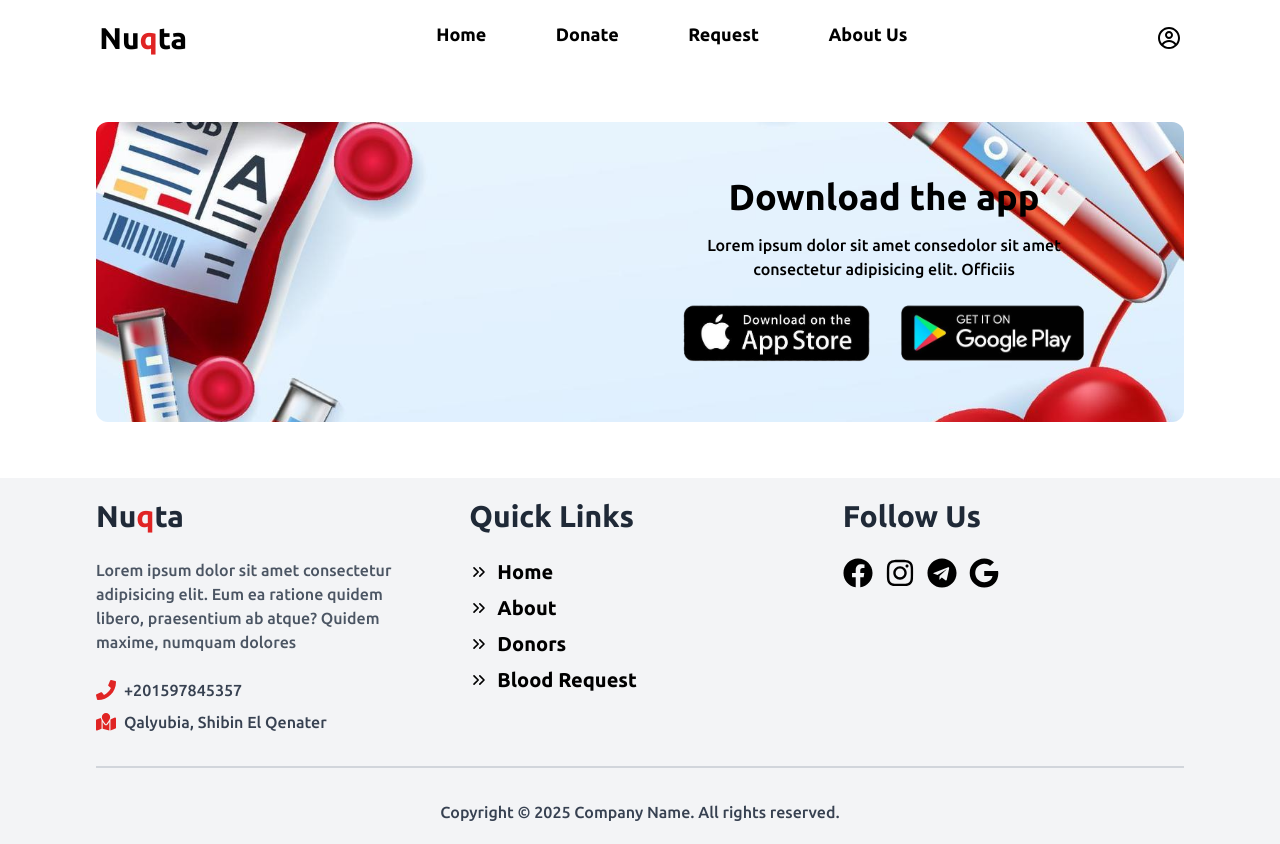
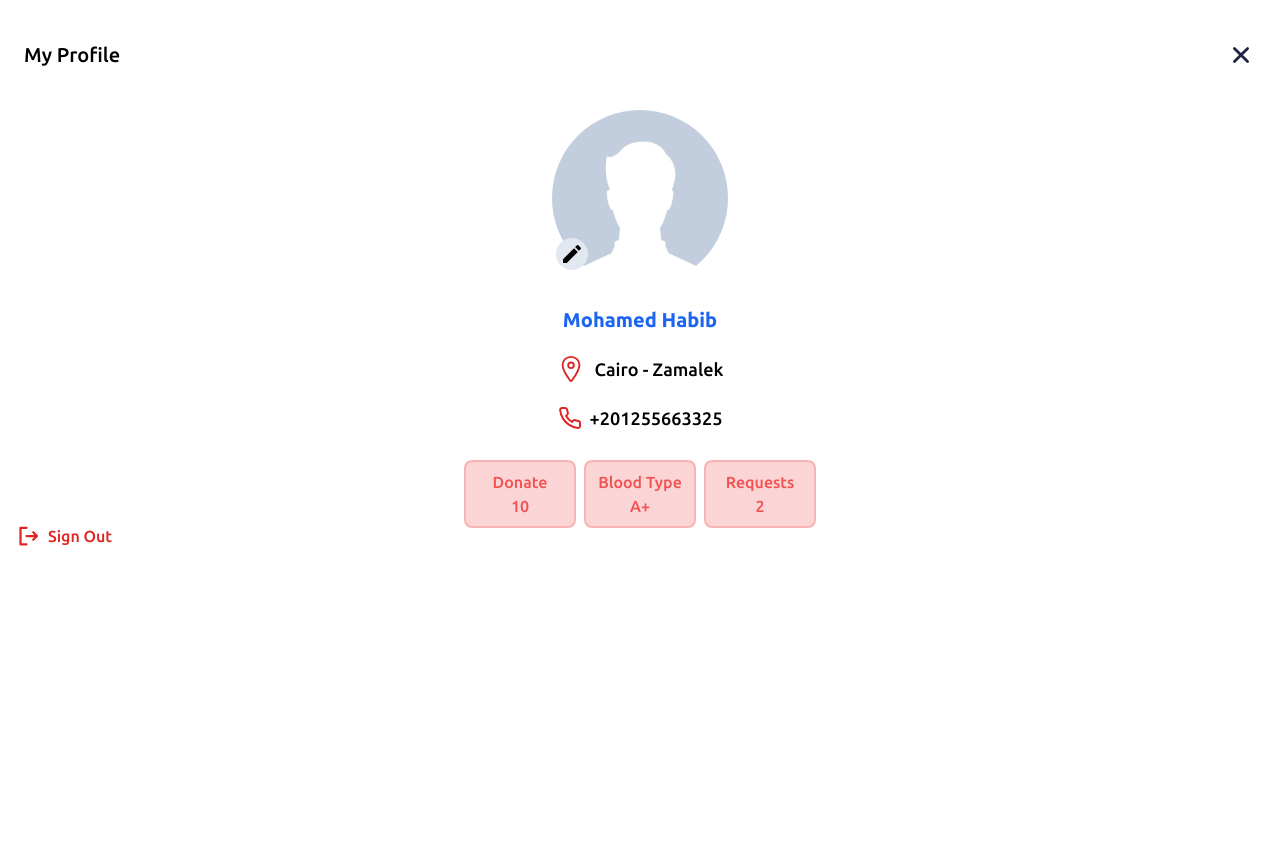
Before and after one commit to Mohamed-habib2025/Nuqta, a React (Vite) app: page /profile in a window 1280 px wide. After the commit the page ends 800 px from the top, so only its background shows below. Built offline with nearby package versions, Linux system fonts and the light colour scheme.

Commit message:
Graduation project9

```diff
--- a/package.json
+++ b/package.json
@@ -10,6 +10,7 @@
     "preview": "vite preview"
   },
   "dependencies": {
+    "@headlessui/react": "^2.2.0",
     "@reduxjs/toolkit": "^2.3.0",
     "flowbite-react": "^0.10.2",
     "framer-motion": "^12.4.7",
--- /dev/null
+++ b/src/components/EditProfile.jsx
@@ -0,0 +1,46 @@
+import React, { useState } from 'react'
+
+function EditProfile({ userData, setUserData, setIsEditing }) {
+
+  const [formData, setFormData] = useState(userData);
+
+  const handleChange = (e) => {
+    const { name, value } = e.target;
+    setFormData((prevData) => ({ ...prevData, [name]: value }));
+  };
+
+  const handleSubmit = (e) => {
+    e.preventDefault();
+    setUserData(formData);
+    setIsEditing(false);
+  };
+
+
+  return (
+    <div className='p-8'>
+      <div className='flex flex-col items-center'>
+        <h2 className='text-xl font-bold mb-4'>Edit Profile</h2>
+        <form onSubmit={handleSubmit} className='w-full space-y-3'>
+          <div className='flex flex-col'>
+            <label className='text-sm font-semibold'>Full Name</label>
+            <input type="text" name="name" value={formData.name} onChange={handleChange} className='w-full p-2 border rounded focus:outline-none focus:ring-2 focus:ring-blue-500' required />
+          </div>
+          <div className='flex flex-col'>
+            <label className='text-sm font-semibold'>Phone</label>
+            <input type="text" name="phone" value={formData.phone} onChange={handleChange} className='w-full p-2 border rounded focus:outline-none focus:ring-2 focus:ring-blue-500' required />
+          </div>
+          <div className='flex flex-col'>
+            <label className='text-sm font-semibold'>Location</label>
+            <input type="text" name="location" value={formData.location} onChange={handleChange} className='w-full p-2 border rounded focus:outline-none focus:ring-2 focus:ring-blue-500' required />
+          </div>
+          <div className='flex justify-between mt-4'>
+            <button type="submit" className='bg-blue-600 text-white px-4 py-2 rounded shadow-md hover:bg-blue-700'>Save</button>
+            <button type="button" onClick={() => setIsEditing(false)} className='bg-gray-400 text-white px-4 py-2 rounded shadow-md hover:bg-gray-500'>Cancel</button>
+          </div>
+        </form>
+      </div>
+    </div>
+  )
+}
+
+export default EditProfile
--- a/src/components/Header/Header.jsx
+++ b/src/components/Header/Header.jsx
@@ -11,6 +11,8 @@ import Swal from 'sweetalert2';
 import "../../index.css"
 import "./header.css"
 import { useLocation } from 'react-router-dom';
+import Profile from '../../pages/Profile';
+
 
 function Header() {
 
@@ -21,6 +23,17 @@ function Header() {
     { name: 'Request', to: '/bloodRequest', protected: true },
     { name: 'About Us', to: '/#aboutus', smooth: true },
   ];
+
+  const [openDialog, setOpenDialog] = useState(false)
+
+
+  const handleProfileClick = () => {
+    if (window.innerWidth >= 720) {
+      setOpenDialog(true);
+    } else {
+      navigate("/profile");
+    }
+  };
 
   // start Active link
   const Location = useLocation();
@@ -127,7 +140,7 @@ function Header() {
             <div className=' flex items-center space-x-5 '>
               {user ?
                 <div>
-                  <CgProfile className=' cursor-pointer text-2xl' />
+                  <CgProfile onClick={handleProfileClick} className=' cursor-pointer text-2xl' />
                 </div>
                 : <div>
                   <Link onClick={() => handleLogin()} className='block lg:hidden space-x-2 hover:text-red-600 duration-200'>
@@ -174,6 +187,26 @@ function Header() {
           }
         </AnimatePresence>
 
+
+        <AnimatePresence>
+          {openDialog && window.innerWidth >= 720 && (
+            <motion.div
+              initial={{ x: 480 }}
+              whileInView={{ x: 0 }}
+              exit={{ x: 500 }}
+              transition={{
+                type: "spring",
+                stiffness: 30,
+              }}
+              className=" w-full sm:w-[500px] h-screen bg-gray-100 shadow-lg rounded-3xl absolute top-0 right-0 z-[990]"
+            >
+              <Profile openDialog={openDialog} setOpenDialog={setOpenDialog} />
+            </motion.div>
+
+          )}
+        </AnimatePresence>
+
+
       </motion.div>
     </div>
 
--- a/src/components/RequestsList.jsx
+++ b/src/components/RequestsList.jsx
@@ -1,7 +1,6 @@
 import React from 'react'
 import Swal from 'sweetalert2'
 import quantity from "../Images/quantity blood .png"
-import { FiUser } from "react-icons/fi";
 import { IoLocationOutline } from "react-icons/io5";
 import { LuPhone } from "react-icons/lu";
 import { MdBloodtype } from "react-icons/md";
@@ -35,7 +34,7 @@ function RequestsList({ requests, setRequests, setFormData, setIsEditing , setSh
   };
 
   return (
-    <div className='mt-5 grid grid-cols-1 sm:grid-cols-2 lg:grid-cols-4 gap-6'>
+    <div className='mt-5 grid grid-cols-1 sm:grid-cols-2 md:grid-cols-3 xl:grid-cols-4 gap-6'>
       {requests.map((request) => (
         < div key={request.id} className="bg-gray-100 border border-gray-300 shadow-lg rounded-lg p-4 flex flex-col items-center text-center transition-transform " >
           <img src={request.image} alt="Donor" className="w-24 h-24 rounded-full mb-3" />
--- a/src/components/Routesmyapp.jsx
+++ b/src/components/Routesmyapp.jsx
@@ -1,31 +1,37 @@
 import React from 'react'
-import { Routes, Route } from 'react-router-dom';
+import { Routes, Route, useLocation } from 'react-router-dom';
 import Home from '../pages/Home';
 import LoginPage from '../pages/LoginPage';
 import LoginPageOrganisation from '../pages/LoginPageOrganisation';
 import BloodRequest from '../pages/BloodRequest';
 import Donors from '../pages/Donors';
-// import ProtectedRoute from './ProtectedRoute';
-// import Landingpage from '../pages/Landing';
 import Header from './Header/Header';
 import Banner from './Banner/Banner';
 import Footer from './Footer';
+import Profile from '../pages/Profile';
+
 
 
 function Routesmyapp() {
 
+  const location = useLocation();
+
+  const isProfilePage = location.pathname === "/profile";
+
+
   return (
     <div>
-      <Header />
+      {!isProfilePage && <Header />}
       <Routes>
         <Route path='/' element={<Home />} />
         <Route path='/loginpage' element={<LoginPage />} />
         <Route path='/loginpageorganisation' element={<LoginPageOrganisation />} />
         <Route path='/bloodRequest' element={<BloodRequest />} />
         <Route path='/donors' element={<Donors />} />
+        <Route path='/profile' element={<Profile />} />
       </Routes>
-      <Banner />
-      <Footer />
+      {!isProfilePage && <Banner />}
+      {!isProfilePage && <Footer />}
     </div>
   )
 }
--- a/src/pages/BloodRequest.jsx
+++ b/src/pages/BloodRequest.jsx
@@ -42,39 +42,53 @@ function BloodRequest() {
         </div>
       )}
       {showForm && (
-        <div className='w-full md:w-[50%] mx-auto'>
-          <h2 className="text-2xl font-bold mb-4">Request Blood</h2>
-          <form onSubmit={handleSubmit} className="space-y-3">
-            <input type="text" name="name" placeholder="Your Name" value={formData.name} onChange={handleChange} className="w-full p-2 border rounded" required />
-            <input type="text" name="phone" placeholder="Phone Number" value={formData.phone} onChange={handleChange} className="w-full p-2 border rounded" required />
-            <input type="number" name="quantity" placeholder="Blood Quantity" value={formData.quantity} onChange={handleChange} className="w-full p-2 border rounded" required />
-            <input type="number" name="age" placeholder="Age" value={formData.age} onChange={handleChange} className="w-full p-2 border rounded" required />
-            <select name="governorate" value={formData.governorate} onChange={handleChange} className="w-full p-2 border rounded" required>
-              <option value="">Select Governorate</option>
-              {Object.keys(governorates).map((gov) => (
-                <option key={gov} value={gov}>{gov}</option>
-              ))}
-            </select>
-            {formData.governorate && (
-              <select name="city" value={formData.city} onChange={handleChange} className="w-full p-2 border rounded" required>
-                <option value="">Select City</option>
-                {governorates[formData.governorate].map((city) => (
-                  <option key={city} value={city}>{city}</option>
-                ))}
-              </select>
-            )}
-            <select name="urgency" value={formData.urgency} onChange={handleChange} className="w-full p-2 border rounded">
-              <option value="">Select Urgency</option>
+        <div className='w-full md:w-[80%] lg:w-[60%] mx-auto'>
+          <form
+            onSubmit={handleSubmit}
+            className=" mx-auto bg-white shadow-lg rounded-xl p-6 border border-gray-300 space-y-4"
+          >
+            <h2 className="text-xl font-semibold text-center text-gray-700">Request Blood Donation</h2>
+
+            <div className="flex flex-col gap-3">
+              <input type="text" name="name" placeholder="Your Name" value={formData.name} onChange={handleChange}
+                className="w-full p-3 border-gray-300 rounded-lg focus:outline-none focus:ring-0 focus:border-red-600 focus:border-[2px] " required
+              />
+
+              <div className="flex gap-3">
+                <input type="text" name="phone" placeholder="Phone Number" value={formData.phone} onChange={handleChange}
+                  className="w-full p-3 border border-gray-300 rounded-lg focus:outline-none focus:ring-0 focus:border-red-600 focus:border-[2px]" required
+                />
+                <input type="number" name="age" placeholder="Age" value={formData.age} onChange={handleChange}
+                  className="w-full p-3 border border-gray-300 rounded-lg focus:outline-none focus:ring-0 focus:border-red-600 focus:border-[2px]" required
+                />
+              </div>
+
+              <div className="flex gap-3">
+                <input type="number" name="quantity" placeholder="Blood Quantity" value={formData.quantity} onChange={handleChange}
+                  className="w-1/2 p-3 border border-gray-300 rounded-lg focus:outline-none focus:ring-0 focus:border-red-600 focus:border-[2px]" required
+                />
+                <select name="urgency" value={formData.urgency} onChange={handleChange}
+                  className=" cursor-pointer w-1/2 p-3 border border-gray-300 rounded-lg focus:outline-none focus:ring-0 focus:border-red-600 focus:border-[2px]"
+                >
+                  <option value="">Urgency</option>
                   <option value="Urgent">Urgent</option>
                   <option value="Not Urgent">Not Urgent</option>
                 </select>
-            <select name="gender" value={formData.gender} onChange={handleChange} className="w-full p-2 border rounded">
-              <option value="">Select Gender</option>
+              </div>
+
+              <div className="flex gap-3">
+                <select name="gender" value={formData.gender} onChange={handleChange}
+                  className="w-full p-3 border border-gray-300 rounded-lg focus:outline-none focus:ring-0 focus:border-red-600 focus:border-[2px]"
+                >
+                  <option value="">Gender</option>
                   <option value="male">Male</option>
                   <option value="female">Female</option>
                 </select>
-            <select name="bloodType" value={formData.bloodType} onChange={handleChange} className="w-full p-2 border rounded" required>
-              <option value="">Select Blood Type</option>
+
+                <select name="bloodType" value={formData.bloodType} onChange={handleChange}
+                  className="w-full p-3 border border-gray-300 rounded-lg focus:outline-none focus:ring-0 focus:border-red-600 focus:border-[2px]" required
+                >
+                  <option value="">Blood Type</option>
                   <option value="A+">A+</option>
                   <option value="A-">A-</option>
                   <option value="B+">B+</option>
@@ -84,11 +98,46 @@ function BloodRequest() {
                   <option value="AB+">AB+</option>
                   <option value="AB-">AB-</option>
                 </select>
-            <div className='flex items-center justify-between w-full'>
-              <button className="bg-red-600 hover:bg-red-800 text-white p-2 rounded">{isEditing ? 'Update Request' : 'Upload Request'}</button>
-              {
-                requests.length > 0 ? <button onClick={()=> setShowForm(false)} className="bg-red-600 hover:bg-red-800 text-white py-2 px-4 rounded">Close</button> : null
-              }
+              </div>
+
+              <div className="flex gap-3">
+                <select name="governorate" value={formData.governorate} onChange={handleChange}
+                  className=" cursor-pointer w-full p-3 border border-gray-300 rounded-lg focus:outline-none focus:ring-0 focus:border-red-600 focus:border-[2px]" required
+                >
+                  <option value="">Select Governorate</option>
+                  {Object.keys(governorates).map((gov) => (
+                    <option key={gov} value={gov}>{gov}</option>
+                  ))}
+
+                </select>
+
+                {formData.governorate && (
+                  <select name="city" value={formData.city} onChange={handleChange}
+                    className=" cursor-pointer w-full p-3 border border-gray-300 rounded-lg focus:outline-none focus:ring-0 focus:border-red-600 focus:border-[2px]" required
+                  >
+                    <option value="">Select City</option>
+                    {governorates[formData.governorate].map((city) => (
+                      <option key={city} value={city}>{city}</option>
+                    ))}
+                  </select>
+                )}
+              </div>
+
+              <div className="flex items-center justify-between gap-3">
+                <button
+                  className="bg-red-600 hover:bg-red-800 text-white text-sm text-nowrap sm:text-[16px] p-3 rounded-lg w-full sm:w-auto transition duration-300"
+                >
+                  {isEditing ? 'Update Request' : 'Upload Request'}
+                </button>
+
+                {requests.length > 0 && (
+                  <button onClick={() => setShowForm(false)}
+                    className="bg-gray-500 hover:bg-gray-700 text-white text-sm sm:text-base py-3 px-6 sm:px-10 rounded-lg w-full sm:w-auto  transition duration-300"
+                  >
+                    Close
+                  </button>
+                )}
+              </div>
             </div>
           </form>
         </div>
--- a/src/pages/Donors.jsx
+++ b/src/pages/Donors.jsx
@@ -30,7 +30,7 @@ function Donors() {
   return (
     <div className="p-6 w-full max-w-7xl mx-auto">
       <h2 className="text-3xl font-bold text-center mb-6 text-red-700">Available Requests</h2>
-      <div className="grid grid-cols-1 sm:grid-cols-2 lg:grid-cols-4 gap-6">
+      <div className="grid grid-cols-1 sm:grid-cols-2 md:grid-cols-3 xl:grid-cols-4 gap-6">
         {requests.map((request) => (
           <div key={request.id} className="bg-gray-100 border border-gray-300 shadow-lg rounded-lg p-4 flex flex-col items-center text-center transition-transform hover:scale-105 cursor-pointer">
             <img src={request.image} alt="Donor" className="w-24 h-24 rounded-full mb-3" />
--- /dev/null
+++ b/src/pages/Profile.jsx
@@ -0,0 +1,96 @@
+import React, { useState } from 'react'
+import { IoClose } from "react-icons/io5";
+import { IoLocationOutline } from "react-icons/io5";
+import { LuPhone } from "react-icons/lu";
+import { PiSignOutBold } from "react-icons/pi";
+import { MdEdit } from "react-icons/md";
+import { FaArrowRight } from "react-icons/fa6";
+import { useNavigate } from 'react-router-dom';
+import male from "../Images/male.jpg"
+import EditProfile from '../components/EditProfile'
+
+function Profile({ setOpenDialog }) {
+
+  const [isEditing, setIsEditing] = useState(false);
+  const [userData, setUserData] = useState({
+    name: "Mohamed Habib",
+    phone: "+201255663325",
+    location: "Cairo - Zamalek",
+    bloodType: "A+",
+    donateCount: 10,
+    requests: 2
+  });
+
+  const navigate = useNavigate();
+
+  return (
+    <div className='w-full h-screen relative sm:h-[95%]'>
+
+      <div className="px-6 py-10 flex items-center justify-between">
+        <span className='text-xl'>My Profile</span>
+        <FaArrowRight
+          onClick={() => setOpenDialog ? setOpenDialog(false) : navigate(-1)}
+          className=' text-lg block sm:hidden cursor-pointer text-[#212245] '
+        />
+        <IoClose
+          onClick={() => setOpenDialog ? setOpenDialog(false) : navigate(-1)}
+          className=' hidden sm:block cursor-pointer text-3xl text-[#212245] '
+        />
+      </div>
+
+      {
+        !isEditing ? (
+          <div className='flex flex-col items-center justify-center gap-5'>
+            <div className=' relative'>
+              <div onClick={() => setIsEditing(true)} className=' cursor-pointer text-2xl absolute bottom-4 left-1 w-8 h-8 flex items-center justify-center rounded-full bg-slate-200'>
+                <MdEdit className=' text-2xl ' />
+              </div>
+              <img src={male} alt="Profile phote" className='w-44 h-44 rounded-full' />
+            </div>
+
+            <p className='text-xl text-blue-600 font-bold'>{userData.name}</p>
+
+            <div className='flex items-center gap-2'>
+              <IoLocationOutline className='text-3xl text-red-600' />
+              <span className='text-lg'>{userData.location}</span>
+            </div>
+
+            <div className='flex items-center gap-2'>
+              <LuPhone className='text-2xl text-red-600' />
+              <span className='text-lg'>{userData.phone}</span>
+            </div>
+
+            <div className='mt-2 flex items-center space-x-2'>
+              <p className=' w-28 p-2 text-red-500 flex flex-col items-center bg-red-200 border-[2px] border-red-300 rounded-lg'>
+                <span>Donate</span>
+                <span>{userData.donateCount}</span>
+              </p>
+              <p className=' w-28 p-2 text-red-500 flex flex-col items-center bg-red-200 border-[2px] border-red-300 rounded-lg'>
+                <span>Blood Type</span>
+                <span>{userData.bloodType}</span>
+              </p>
+              <p className=' w-28 p-2 text-red-500 flex flex-col items-center bg-red-200 border-[2px] border-red-300 rounded-lg'>
+                <span>Requests</span>
+                <span>{userData.requests}</span>
+              </p>
+            </div>
+            <div>
+
+            </div>
+          </div>
+        ) : (
+          <EditProfile userData={userData} setUserData={setUserData} setIsEditing={setIsEditing} />
+        )
+      }
+
+      <div className=' absolute bottom-10 sm:bottom-0 left-0 px-4 flex items-center space-x-2 text-red-600 cursor-pointer hover:translate-x-1 duration-300'>
+        <PiSignOutBold className='text-2xl' />
+        <span >Sign Out</span>
+      </div>
+
+    </div>
+
+  )
+}
+
+export default Profile
```
Also changed, not shown: src/pages/Home.jsx (+15 -15 lines), 1 other file (tests, documents, lock files or other folders). Lines whose indentation alone changed are shown as unchanged.
